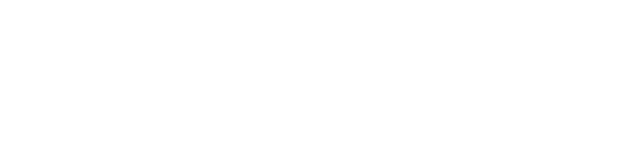
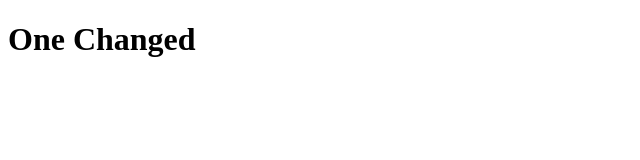
Before and after one commit to kamrul2000/Test, a plain HTML site: page index.html in a window 1280 px wide. Shown: the whole page, without its empty margins (0-640 px from the left). Drawn offline with Linux system fonts and the light colour scheme.

Commit message:
added head

```diff
--- a/index.html
+++ b/index.html
@@ -6,6 +6,6 @@
     <title>Document</title>
 </head>
 <body>
-
+    <h1>One Changed</h1>
 </body>
 </html>
```
